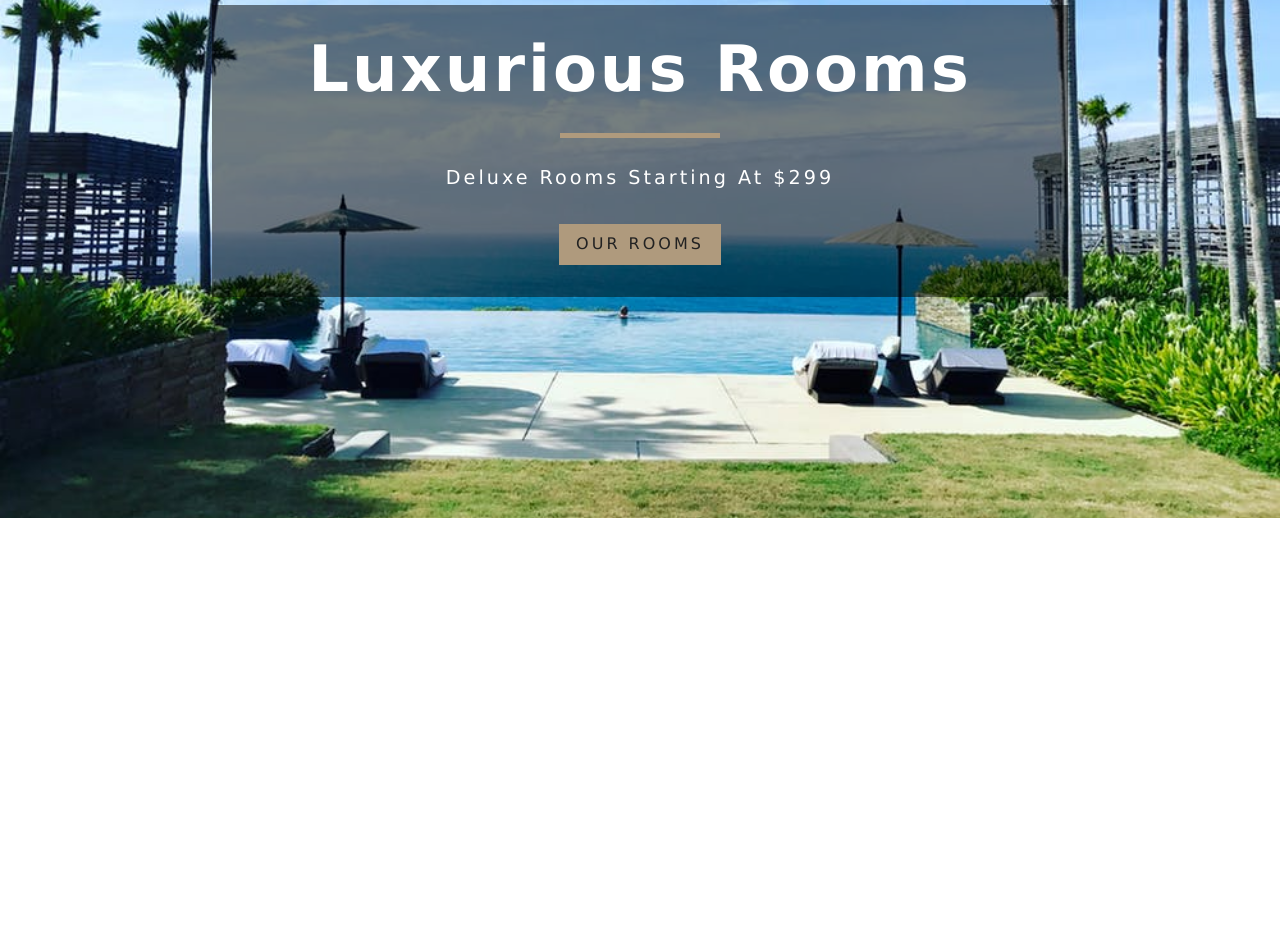
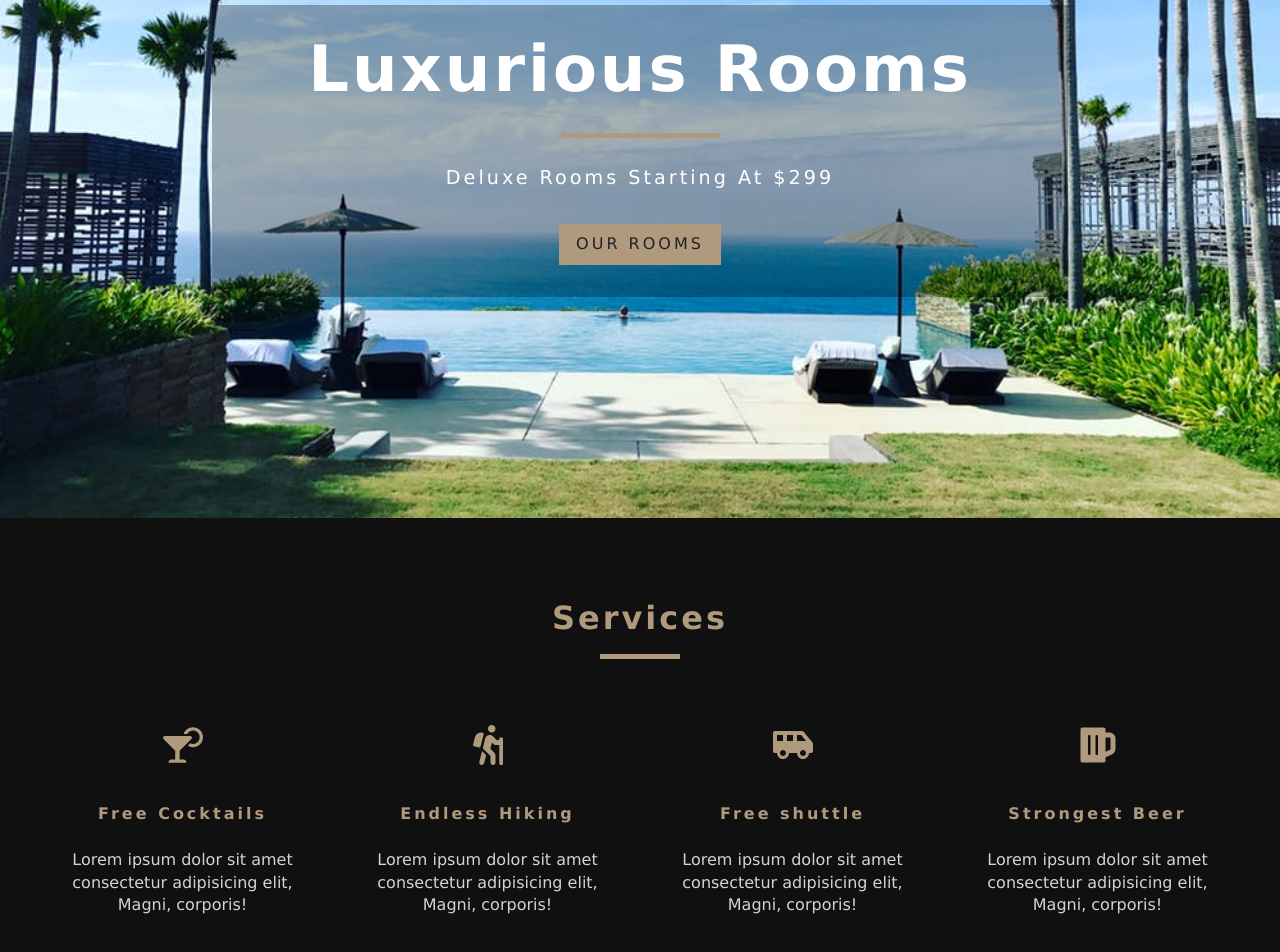
Before and after one commit to Braysen/HotelReservation, a React (Create React App) app: page / in a window 1280 px wide. Shown: the part 282-1234 px from the top of the page. Before the commit the page ends 800 px from the top, so only its background shows below. Built offline with nearby package versions, Linux system fonts and the light colour scheme.

Commit message:
Version 3

```diff
--- a/src/App.css
+++ b/src/App.css
@@ -94,7 +94,8 @@
     left: 0;
     width: 100%;
     padding: 0.75rem 2rem;
-    background: var(--offWhite);
+    /*background: var(--offWhite);*/
+    background: white;/*agregado*/
     z-index: 1;
   }
   .nav-header {
@@ -143,6 +144,8 @@
       max-width: 1170px;
       margin: 0 auto;
       display: flex;
+      justify-content: space-between;
+      transition: 1s;
     }
     .nav-links {
       height: auto;
@@ -163,6 +166,7 @@
     display: flex;
     align-items: center;
     justify-content: center;
+    background-attachment: fixed;/*agregado reciente*/
   }
   .roomsHero {
     background-image: url("./resources/images/room-2.jpeg");
@@ -172,7 +176,8 @@
   /* Banner */
   .banner {
     display: inline-block;
-    background: rgba(0, 0, 0, 0.5);
+    /*background: rgba(0, 0, 0, 0.5);*/
+    background: rgba(0, 0, 0, 0.3);/*agregado*/
     color: var(--mainWhite);
     padding: 2rem 1rem;
     text-align: center;
@@ -219,6 +224,7 @@
     letter-spacing: var(--mainSpacing);
     text-transform: capitalize;
     margin-bottom: 1rem;
+    color: #AF9A7D;/*agregado*/
   }
   .section-title div {
     width: 5rem;
@@ -233,8 +239,9 @@
     padding: 5rem 0;
   }
   .services {
-    background: var(--darkGrey);
+    /*background: var(--darkGrey);*/
     text-align: center;
+    background: #101010;/*agregado*/
   }
   .services-center {
     width: 90vw;
@@ -252,10 +259,13 @@
   }
   .services h6 {
     letter-spacing: var(--mainSpacing);
+    color: #AF9A7D;/*agregado*/
+    /*text-transform: uppercase;*/
   }
   .services p {
     width: 80%;
     margin: 0 auto;
+    color: lightgray;/*agregado*/
   }
   @media screen and (min-width: 992px) {
     .services-center {
--- /dev/null
+++ b/src/RoomProvider.js
@@ -0,0 +1,41 @@
+import React, { Component } from 'react'
+import items from './data'
+
+const RoomContext = React.createContext();
+
+export default class RoomProvider extends Component {
+    state = {
+        rooms: [],
+        sortedRooms: [],
+        featuredRooms: [],
+        loading: true
+    }
+
+    componentDidMount(){
+        let rooms = this.formatData(items);
+    }
+
+    formatData(items){
+        let tempItems = items.map(item => {
+            let id = item.sys.id;
+            let images = item.fields.images.map(image => image.fields.file.url);
+
+            let room = {
+                ...item.fields
+            }
+        });
+    }
+
+    render() {
+        return (
+            <RoomContext.Provider value={{...this.state}}>
+                {this.props.children}
+            </RoomContext.Provider>
+        )
+    }
+}
+
+
+const RoomConsumer = RoomContext.Consumer;
+
+export {RoomProvider, RoomConsumer, RoomContext};
--- /dev/null
+++ b/src/components/FeaturedRooms.js
@@ -0,0 +1,12 @@
+import React, { Component } from 'react'
+import {RoomContext} from '../RoomProvider'
+
+export default class FeaturedRooms extends Component {
+    static contextType = RoomContext;
+    render() {
+        return (
+            <div>
+            </div>
+        )
+    }
+}
--- /dev/null
+++ b/src/components/Services.js
@@ -0,0 +1,50 @@
+import React, { Component } from 'react'
+import Title from './Title'
+import {FaHiking, FaBeer, FaCocktail, FaShuttleVan} from 'react-icons/fa'
+
+export default class Services extends Component {
+    state = {
+        services:[
+            {
+                icon: <FaCocktail/>,
+                title: "Free Cocktails",
+                info: "Lorem ipsum dolor sit amet consectetur adipisicing elit, Magni, corporis!"
+            },
+            {
+                icon: <FaHiking/>,
+                title: "Endless Hiking",
+                info: "Lorem ipsum dolor sit amet consectetur adipisicing elit, Magni, corporis!"
+            },
+            {
+                icon: <FaShuttleVan/>,
+                title: "Free shuttle",
+                info: "Lorem ipsum dolor sit amet consectetur adipisicing elit, Magni, corporis!"
+            },
+            {
+                icon: <FaBeer/>,
+                title: "Strongest Beer",
+                info: "Lorem ipsum dolor sit amet consectetur adipisicing elit, Magni, corporis!"
+            }
+        ]
+    }
+
+    render() {
+        return (
+            <section className="services">
+                <Title title="services"/>
+                <div className="services-center">
+                    {this.state.services.map((item, index) => {
+                        return(
+                            <article key={index} className="service">
+                                <span>{item.icon}</span>
+                                <h6>{item.title}</h6>
+                                <p>{item.info}</p>
+                            </article>
+                        )
+
+                    })}
+                </div>
+            </section>
+        )
+    }
+}
--- /dev/null
+++ b/src/components/Title.js
@@ -0,0 +1,11 @@
+import React from 'react'
+
+export default function Title({title}) {
+
+    return (
+        <div className="section-title">
+            <h4>{title}</h4>
+            <div></div>
+        </div>
+    )
+}
--- a/src/index.js
+++ b/src/index.js
@@ -3,12 +3,15 @@ import ReactDOM from 'react-dom';
 import {BrowserRouter as Router} from 'react-router-dom'
 import App from './App';
 import * as serviceWorker from './serviceWorker';
+import {RoomProvider} from './RoomProvider'
 
 ReactDOM.render(
-  <Router>
-    <App />
-  </Router>,
-  document.getElementById('root')
+  <RoomProvider>
+    <Router>
+      <App />
+    </Router>
+  </RoomProvider>
+  ,document.getElementById('root')
 );
 
 // If you want your app to work offline and load faster, you can change
--- a/src/pages/Home.js
+++ b/src/pages/Home.js
@@ -2,13 +2,19 @@ import { Link } from 'react-router-dom'
 import React from 'react'
 import Banner from '../components/Banner'
 import Hero from '../components/Hero'
+import Services from '../components/Services'
+import FeaturedRoom from '../components/FeaturedRooms'
 
 export default function Home() {
     return (
-            <Hero hero="defaultHero">
-                <Banner title="luxurious rooms" subtitle="deluxe rooms starting at $299">
-                    <Link to="/rooms" className="btn-primary">our rooms</Link>
-                </Banner>
-            </Hero>
+            <>
+                <Hero hero="defaultHero">
+                    <Banner title="luxurious rooms" subtitle="deluxe rooms starting at $299">
+                        <Link to="/rooms" className="btn-primary">our rooms</Link>
+                    </Banner>
+                </Hero>
+                <Services/>
+                <FeaturedRoom/>
+            </>
     )
 }
--- a/src/pages/Rooms.js
+++ b/src/pages/Rooms.js
@@ -14,7 +14,3 @@ export default function Rooms() {
             </Hero>
     )
 }
-/*
-1:10:09
-
-*/
```
Also changed, not shown: 2 other files (tests, documents, lock files or other folders).
